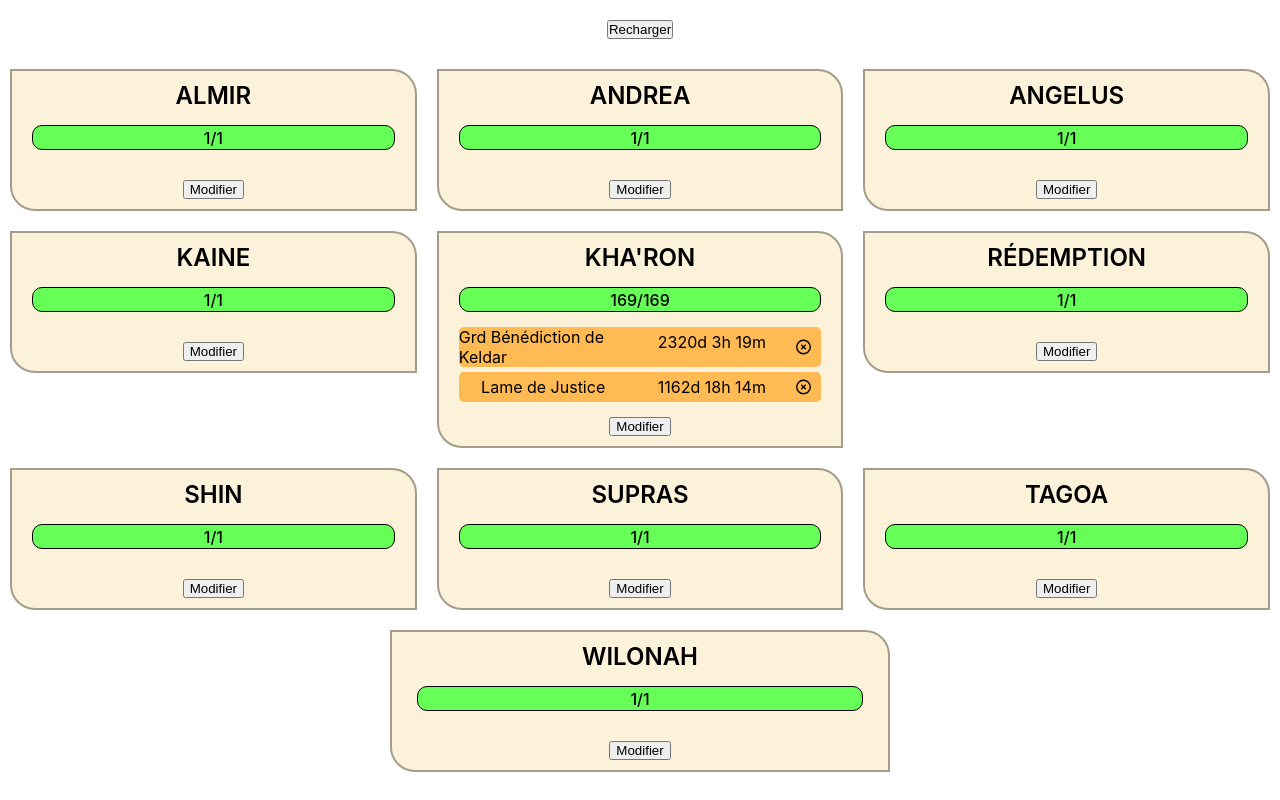
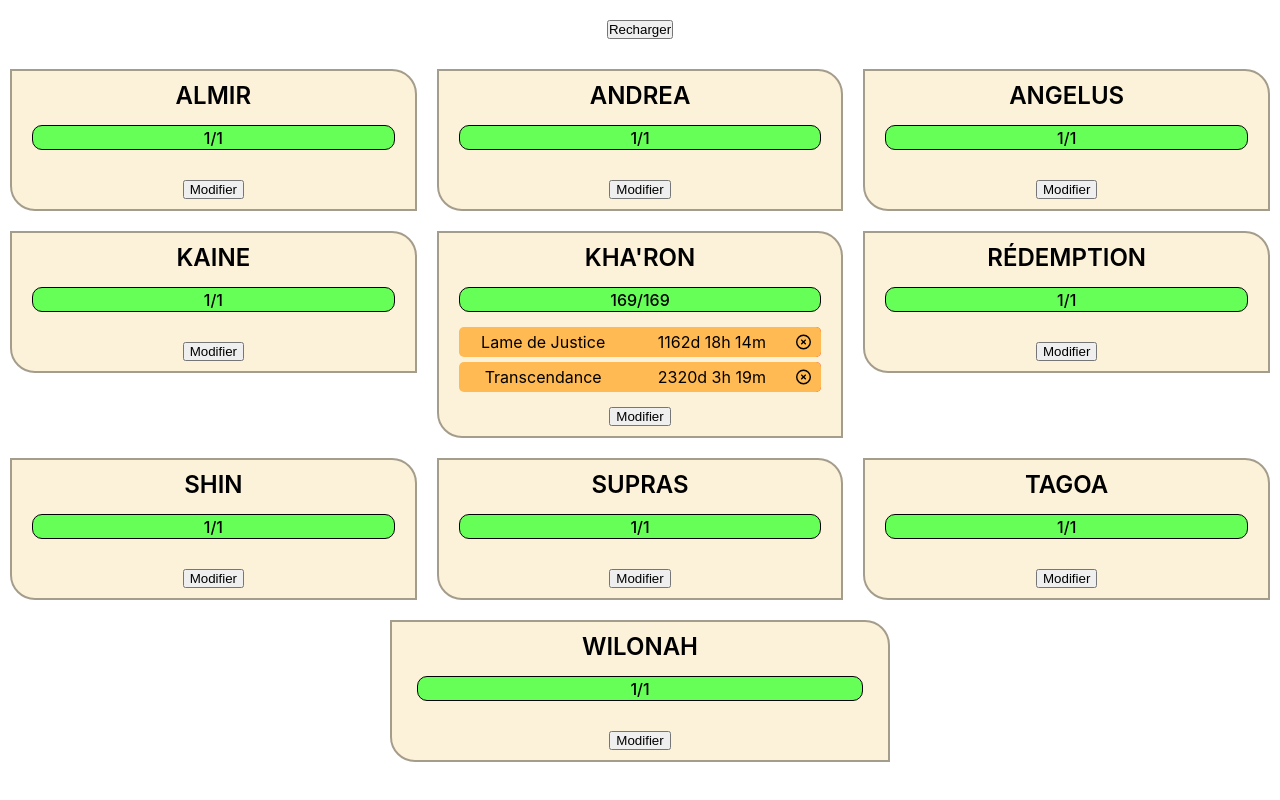
Before and after one commit to kharoncode/BuffTimer, a React (Create React App) app: page / in a window 1280 px wide. Built offline with nearby package versions, Linux system fonts and the light colour scheme.

Commit message:
add confirmation button on spellCard

```diff
--- a/public/mock/players.json
+++ b/public/mock/players.json
@@ -416,7 +416,7 @@
    {
       "id": "kharon",
       "name": "Kha'ron",
-      "date": "1901120337705",
+      "date": "null",
       "spell": "grandeBenedictionDeKeldar",
       "category": "justice",
       "currentLife": "169",
@@ -434,7 +434,7 @@
    {
       "id": "kharon",
       "name": "Kha'ron",
-      "date": "null",
+      "date": "1901120337705",
       "spell": "transcendance",
       "category": "justice",
       "currentLife": "169",
--- a/src/components/SpellCard/index.jsx
+++ b/src/components/SpellCard/index.jsx
@@ -5,11 +5,16 @@ import Timer from '../Timer';
 import { useState } from 'react';
 
 const SpellContainer = styled.div`
+   position: relative;
    border-radius: 5px;
    display: flex;
    justify-content: space-between;
    width: 100%;
+   height: 100%;
    background-color: ${({ color }) => color};
+   ${({ x }) => x}
+   transition-duration: 0.3s;
+   z-index: 100;
 `;
 
 function removeSpell(id, spell, store) {
@@ -25,6 +30,7 @@ function removeSpell(id, spell, store) {
 }
 
 export default function SpellCard({ id, name, date, category, store }) {
+   const [toBeDeleted, setToBeDeleted] = useState(false);
    const [isOver, setIsOver] = useState(false);
    if (isOver) {
       removeSpell(id, name, store);
@@ -47,16 +53,32 @@ export default function SpellCard({ id, name, date, category, store }) {
 
    const color =
       category === 'justice' ? 'rgba(255, 186, 83, 1)' : 'rgba(4, 215, 251, 1)';
+
+   const x = toBeDeleted ? 'transform: translate(-40px);' : '';
    return (
-      <SpellContainer color={color}>
+      <div className={styles.container}>
+         <SpellContainer color={color} x={x}>
             <div className={styles.title}>{spells[`${name}`]}</div>
             <Timer date={date} setIsOver={setIsOver} />
             <img
                className={styles.close}
                src={close}
                alt="close"
-            onClick={() => removeSpell(id, name, store)}
+               onClick={() => {
+                  toBeDeleted ? setToBeDeleted(false) : setToBeDeleted(true);
+               }}
             />
          </SpellContainer>
+         <div className={styles.deleteContainer}>
+            <img
+               className={styles.deleteButton}
+               src={close}
+               alt="close"
+               onClick={() => {
+                  removeSpell(id, name, store);
+               }}
+            />
+         </div>
+      </div>
    );
 }
--- a/src/components/SpellCard/spellCard.module.css
+++ b/src/components/SpellCard/spellCard.module.css
@@ -1,11 +1,42 @@
+.container {
+   position: relative;
+   width: 100%;
+   height: 30px;
+   overflow: hidden;
+}
+
 .title {
    display: flex;
    justify-content: center;
    align-items: center;
    width: 100%;
+   height: 100%;
 }
 
 .close {
    margin-right: 10px;
    width: 15px;
+   cursor: pointer;
 }
+
+.deleteContainer {
+   position: absolute;
+   display: flex;
+   flex-direction: column;
+   justify-content: center;
+   border-radius: 0 5px 5px 0;
+   height: 100%;
+   width: 50px;
+   background-color: red;
+   right: 0;
+   top: 0;
+   z-index: 1;
+}
+
+.deleteButton {
+   align-self: flex-end;
+   margin-right: 5px;
+   width: 25px;
+   right: 5px;
+   cursor: pointer;
+}
--- a/src/components/Timer/timer.module.css
+++ b/src/components/Timer/timer.module.css
@@ -3,5 +3,5 @@
    justify-content: center;
    align-items: center;
    width: 100%;
-   height: 30px;
+   height: 100%;
 }
```
Lines whose indentation alone changed are shown as unchanged.
